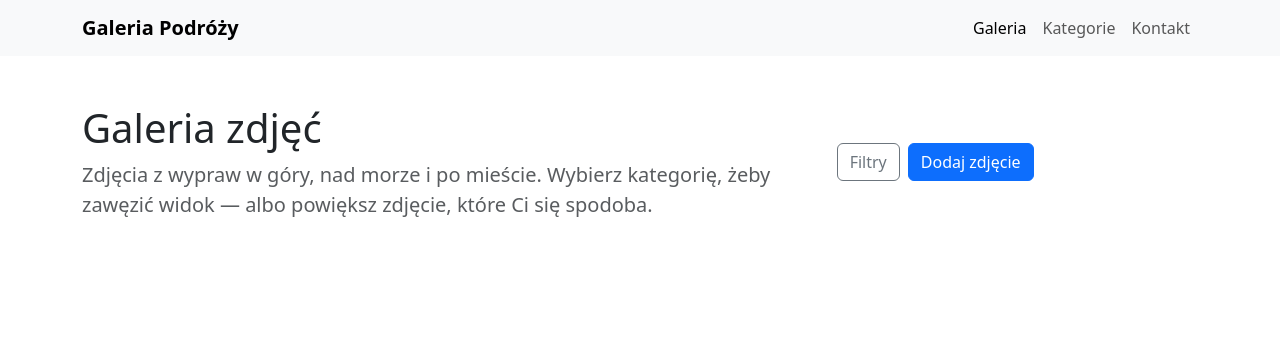
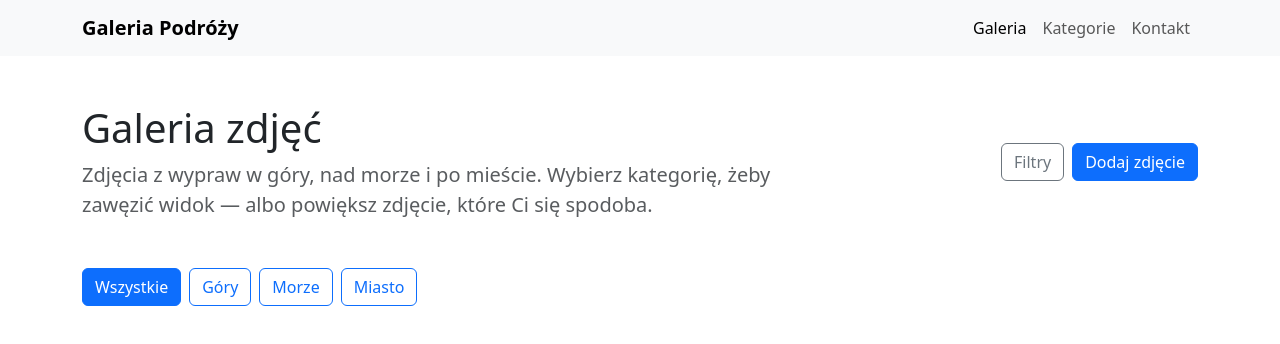
Before and after one commit to 661246/webowe, a React (Vite) app in the folder zadania/mb05/: page / in a window 1280 px wide. Shown: the top 344 px of the page. Built offline with nearby package versions, Linux system fonts and the light colour scheme.

Commit message:
MB5: komponent CategoryBar

```diff
--- a/zadania/mb05/src/App.tsx
+++ b/zadania/mb05/src/App.tsx
@@ -1,5 +1,5 @@
-import { useState } from "react";
 import Navbar from "./components/Navbar.tsx";
+import CategoryBar from "./components/CategoryBar.tsx";
 import "./App.css";
 
 function App() {
@@ -18,8 +18,7 @@
           </div>
           <div className="col-12 col-lg-4">
             <div
-              className="d-flex flex-wrap gap-2 justify-content-
-lg-end"
+              className="d-flex flex-wrap gap-2 justify-content-lg-end"
             >
               <button
                 type="button"
@@ -41,6 +40,9 @@
           </div>
         </div>
       </header>
+      <main className="container">
+        <CategoryBar />
+      </main>
     </>
   );
 }
--- /dev/null
+++ b/zadania/mb05/src/components/CategoryBar.tsx
@@ -0,0 +1,26 @@
+// Przyciski kategorii — na razie same wyglądają, nic nie robią po kliknięciu.
+// Logika filtrowania (useState) pojawi się dopiero w MB6/MB7.
+function CategoryBar() {
+  return (
+    <div id="kategorie" className="d-flex flex-wrap gap-2 mb-4">
+      <button
+        type="button"
+        className="btn btn-outline-primary active"
+        aria-pressed="true"
+      >
+        Wszystkie
+      </button>
+      <button type="button" className="btn btn-outline-primary">
+        Góry
+      </button>
+      <button type="button" className="btn btn-outline-primary">
+        Morze
+      </button>
+      <button type="button" className="btn btn-outline-primary">
+        Miasto
+      </button>
+    </div>
+  );
+}
+
+export default CategoryBar;
```
